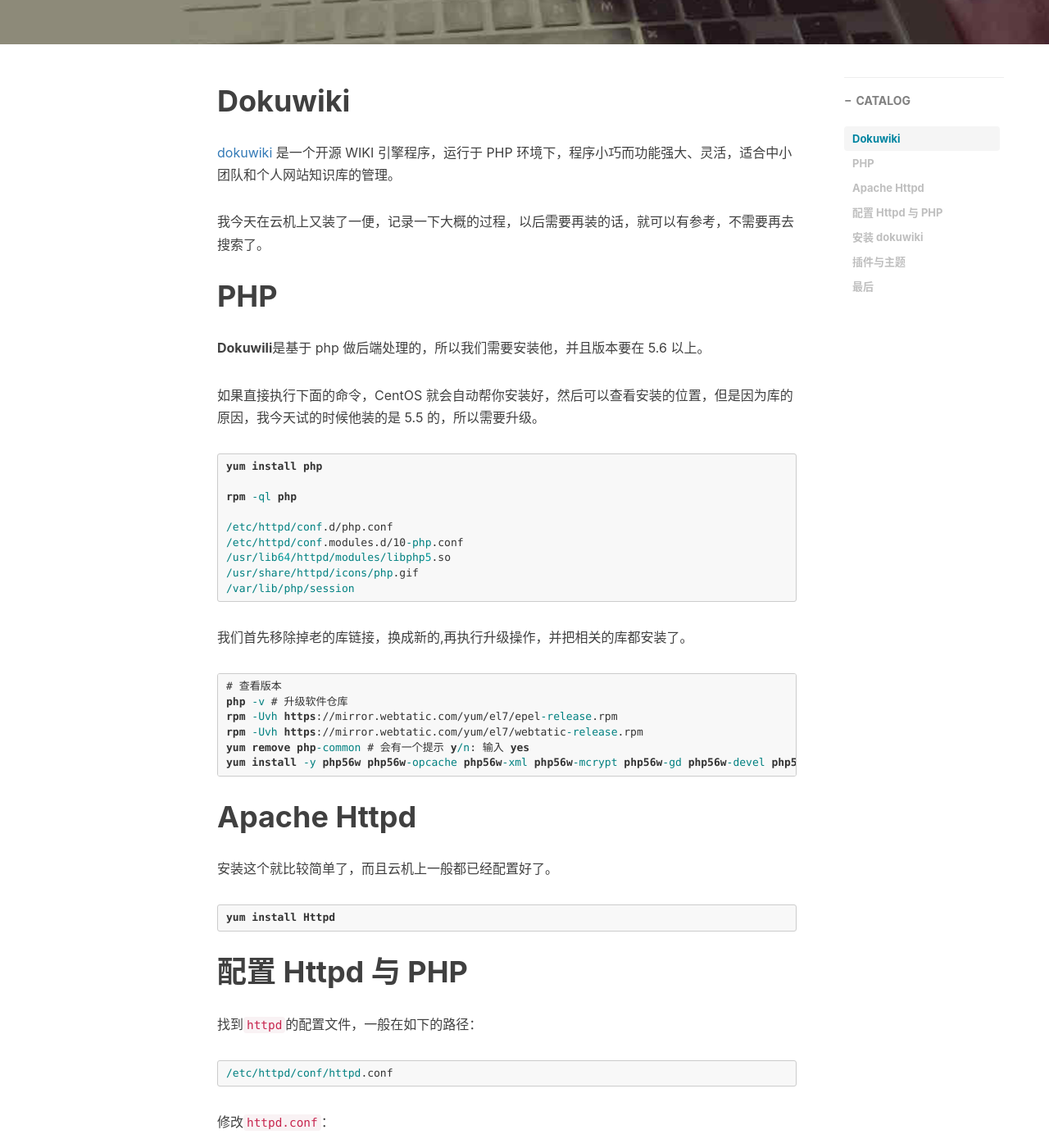
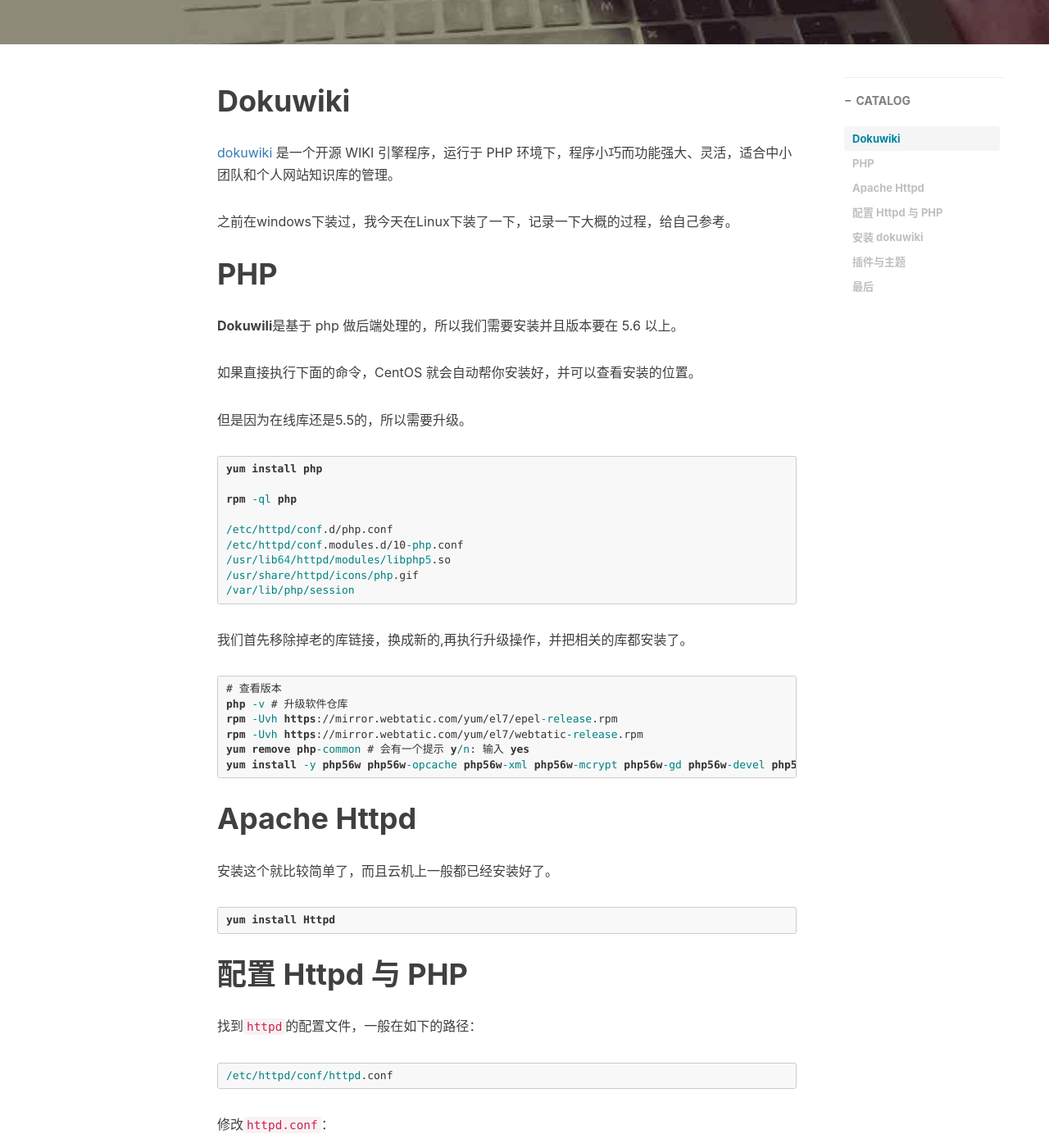
Before and after one commit to bearfly1990/bearfly.github.io, a Jekyll site: the page built from _posts/2018/11/2018-11-18-Dokuwiki.md, in a window 1280 px wide and 1400 px high, scrolled down 469 px. Shown: the whole window at 82% size. Built offline with Jekyll 4.4.1, drawn with Linux system fonts in a browser that asks for light colours; nearby versions of some CDN libraries; comment, search, counter and statistics services are not loaded.

Commit message:
update text issue

````diff
--- a/_posts/2018/11/2018-11-18-Dokuwiki.md
+++ b/_posts/2018/11/2018-11-18-Dokuwiki.md
@@ -17,13 +17,15 @@ tags:
 
 [dokuwiki](https://www.dokuwiki.org/) 是一个开源 WIKI 引擎程序，运行于 PHP 环境下，程序小巧而功能强大、灵活，适合中小团队和个人网站知识库的管理。
 
-我今天在云机上又装了一便，记录一下大概的过程，以后需要再装的话，就可以有参考，不需要再去搜索了。
+之前在windows下装过，我今天在Linux下装了一下，记录一下大概的过程，给自己参考。
 
 # PHP
 
-**Dokuwili**是基于 php 做后端处理的，所以我们需要安装他，并且版本要在 5.6 以上。
+**Dokuwili**是基于 php 做后端处理的，所以我们需要安装并且版本要在 5.6 以上。
 
-如果直接执行下面的命令，CentOS 就会自动帮你安装好，然后可以查看安装的位置，但是因为库的原因，我今天试的时候他装的是 5.5 的，所以需要升级。
+如果直接执行下面的命令，CentOS 就会自动帮你安装好，并可以查看安装的位置。
+
+但是因为在线库还是5.5的，所以需要升级。
 
 ```batch
 yum install php
@@ -51,7 +53,7 @@ yum install -y php56w php56w-opcache php56w-xml php56w-mcrypt php56w-gd php56w-d
 
 # Apache Httpd
 
-安装这个就比较简单了，而且云机上一般都已经配置好了。
+安装这个就比较简单了，而且云机上一般都已经安装好了。
 ```batch
 yum install Httpd
 ```
````
